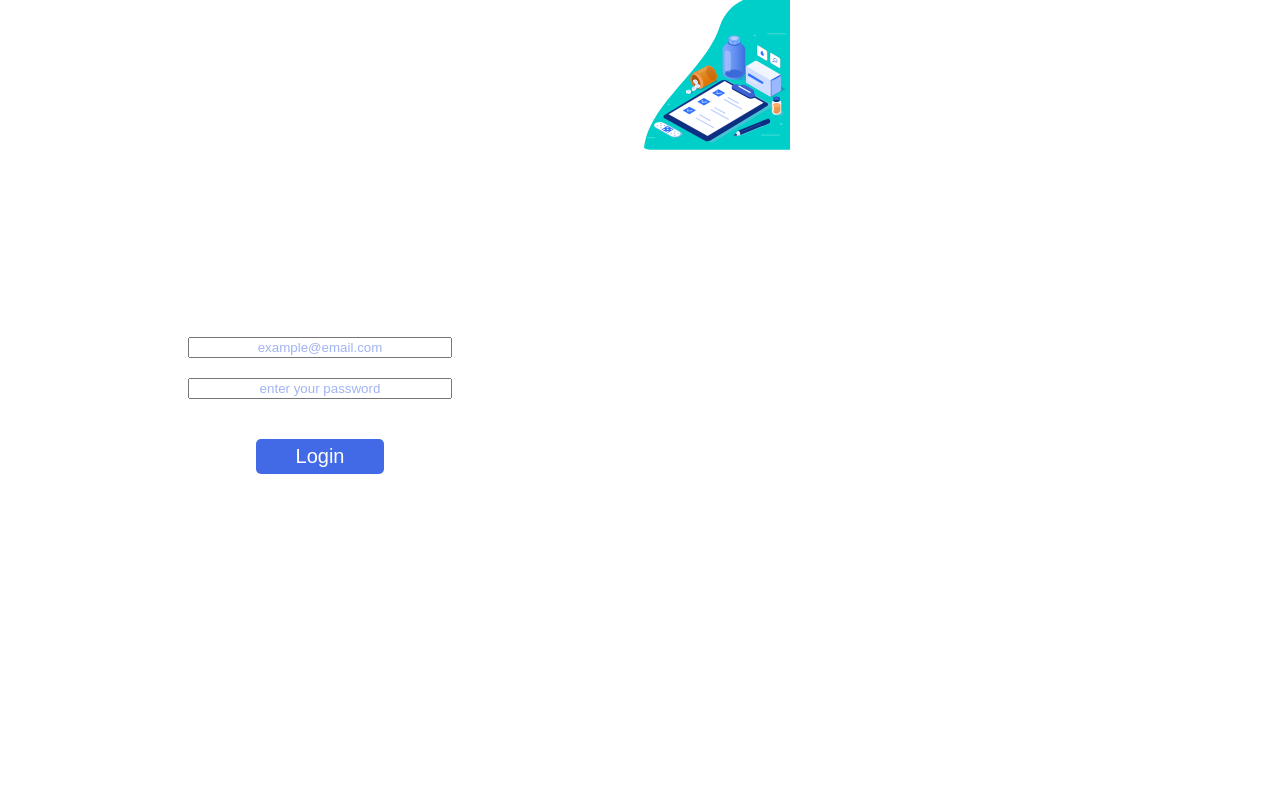
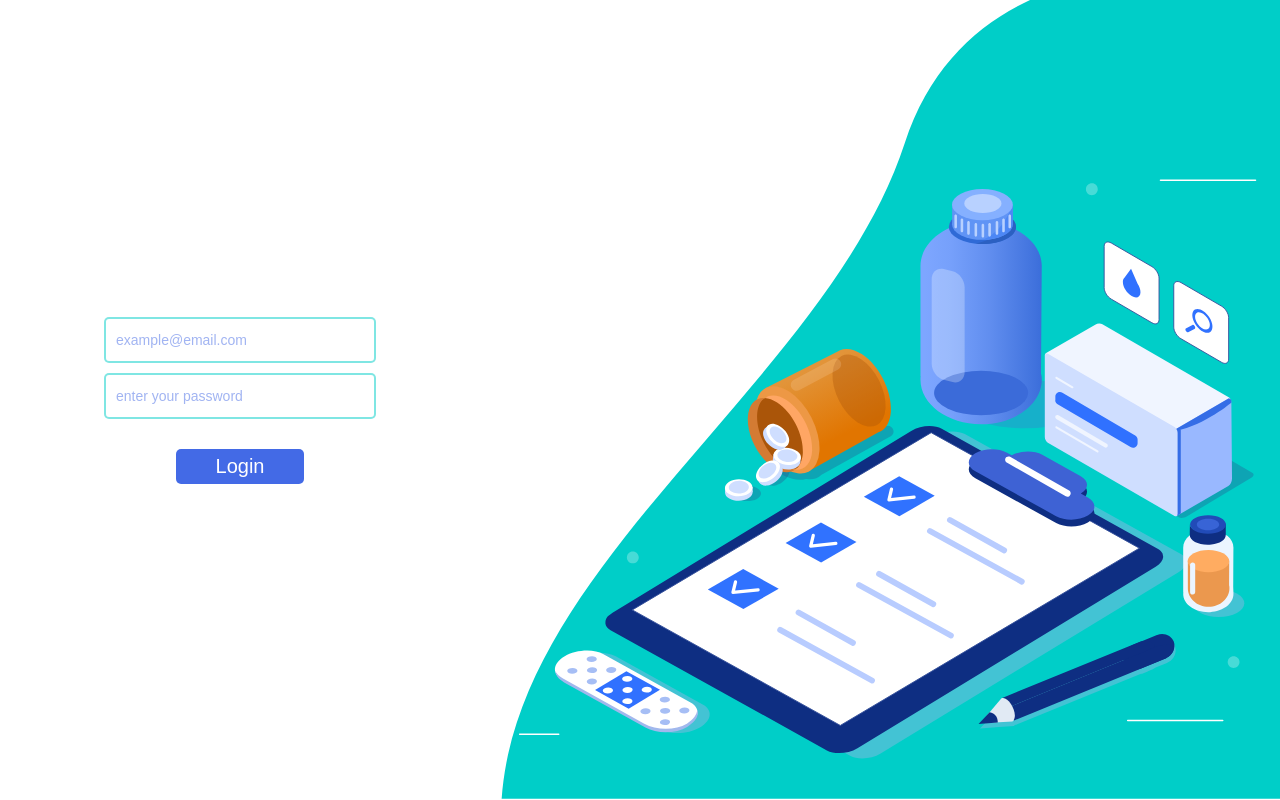
Before and after one commit to Amine-dev-code/DMEproject, a Vue app in the folder DME/: page /login in a window 1280 px wide. Built offline with nearby package versions, Linux system fonts and the light colour scheme.

Commit message:
fixed the login page

```diff
--- a/DME/src/views/LoginPage.vue
+++ b/DME/src/views/LoginPage.vue
@@ -1,9 +1,15 @@
 <template>
   <div class="container">
     <form @submit.prevent="handleSubmit" class="LoginForm">
-        <input class="Input" type="email" name="email" placeholder="example@email.com" v-model="email" >
       <input
-          class="Input"
+        class="login-input"
+        type="email"
+        name="email"
+        placeholder="example@email.com"
+        v-model="email"
+      />
+      <input
+        class="login-input"
         type="password"
         name="password"
         placeholder="enter your password"
@@ -12,9 +18,7 @@
       />
       <button class="lgn-btn">Login</button>
     </form>
-    <div class="logindiv">
     <img src="../assets/login.svg" alt="" class="loginimg" />
-    </div>
   </div>
 </template>
 
@@ -23,13 +27,12 @@ export default {
   data() {
     return {
       email: '',
-      phone: '',
       password: ''
     }
   },
   methods: {
     handleSubmit() {
-      console.log("form submitted");
+      console.log('form submitted')
     }
   }
 }
@@ -44,29 +47,20 @@ export default {
   height: 100vh;
 }
 
-.logindiv {
-  flex: 1;
+.LoginForm {
   height: 100vh;
-}
-
-.LoginForm {
-  flex: 1;
-  height: 100vh;
+  width: 50vw;
   display: flex;
   flex-direction: column;
   justify-content: center;
   align-items: center;
-}
-.Input {
-  width: 20vw;
-  margin: 10px;
 }
 .Input::placeholder {
   text-align: center;
   color: rgba(67, 106, 230, 0.5);
 }
 .lgn-btn {
-  margin-top: 30px;
+  margin-top: 20px;
   background-color: #436ae6;
   color: white;
   width: 10vw;
@@ -81,4 +75,20 @@ export default {
 .lgn-btn:active {
   background-color: rgba(67, 106, 230, 0.5);
 }
+.loginimg {
+  height: 100vh;
+}
+.login-input {
+  height: 40px;
+  width: 20vw;
+  border: 2px solid rgba(0, 206, 200, 0.5);
+  border-radius: 5px;
+  padding-left: 10px;
+  color: rgba(42, 75, 102, 1);
+  font-size: 14px;
+  margin-bottom: 10px;
+}
+.login-input::placeholder {
+  color: rgba(67, 106, 230, 0.5);
+}
 </style>
```
Lines whose indentation alone changed are shown as unchanged.
